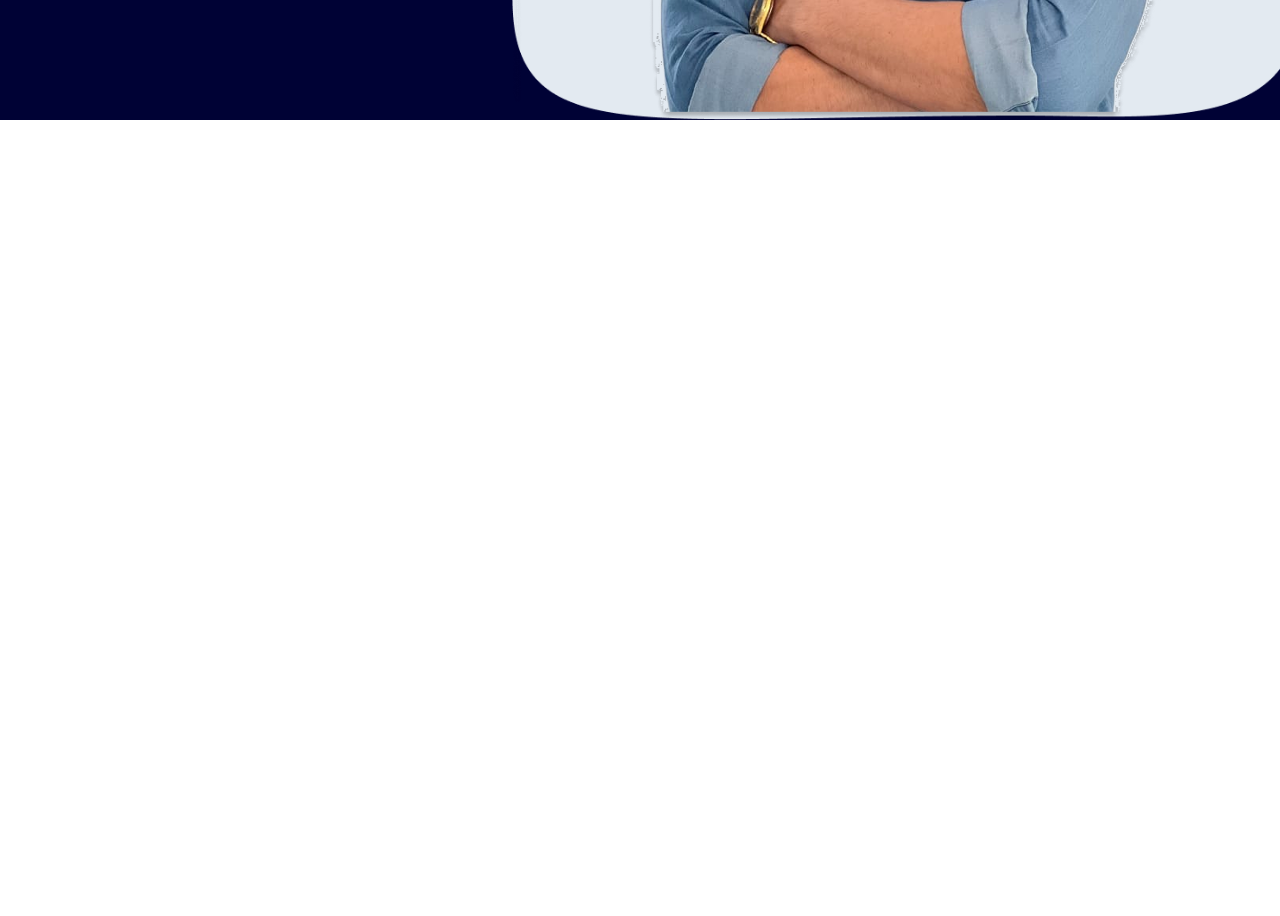
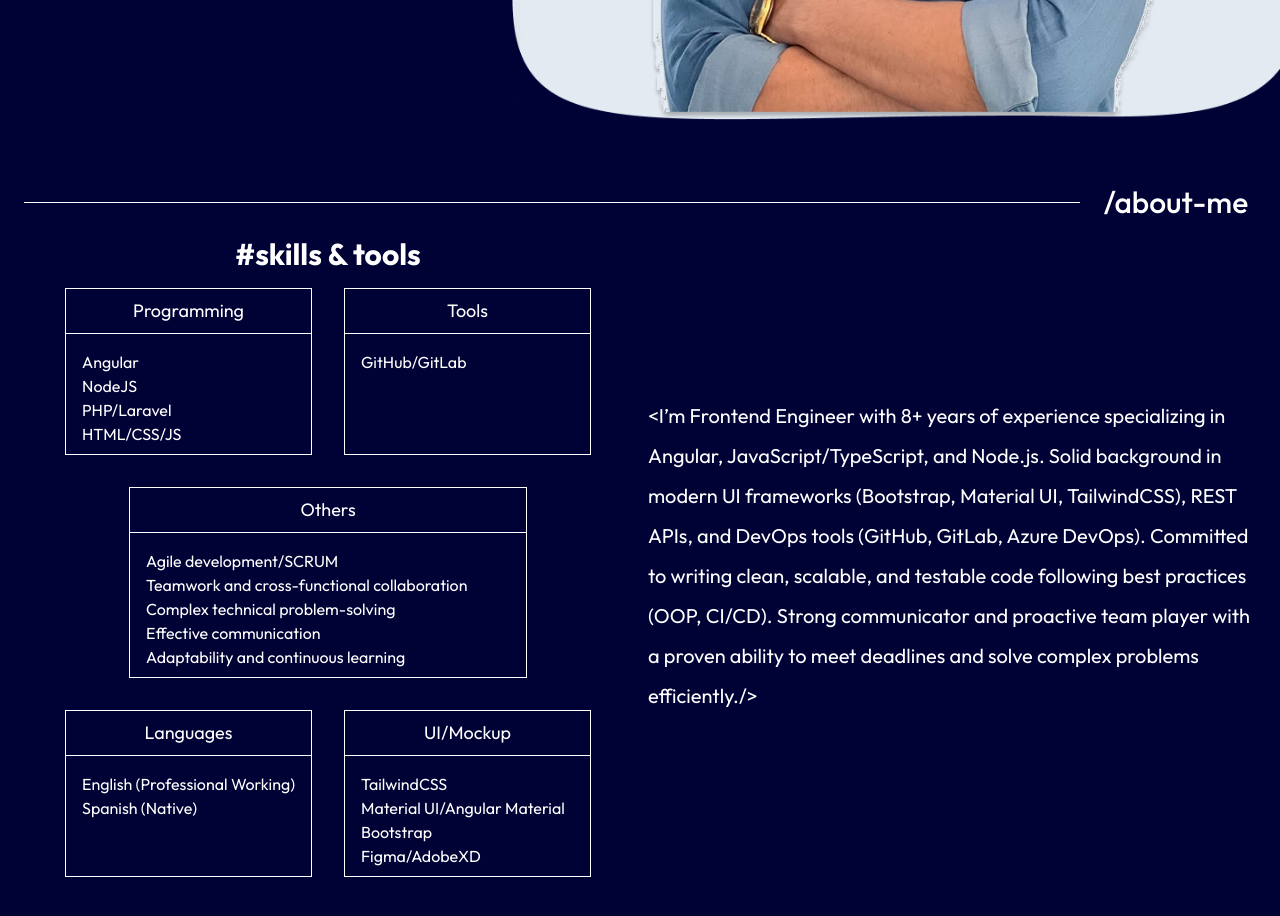
Before and after one commit to adrianpt1991/my-portfolio, an Angular app: page / in a window 1280 px wide. Shown: the part 680-1596 px from the top of the page. Before the commit the page ends 800 px from the top, so only its background shows below. Built offline with nearby package versions, Linux system fonts and the light colour scheme.

Commit message:
starting mockup the about me section

```diff
--- a/src/app/app.html
+++ b/src/app/app.html
@@ -2,5 +2,7 @@
 <app-header />
 <!-- hero section-->
 <app-hero />
+<!-- about section -->
+ <app-about />
 
 <router-outlet />
--- a/src/app/app.ts
+++ b/src/app/app.ts
@@ -2,10 +2,11 @@ import { Component, signal } from '@angular/core';
 import { RouterOutlet } from '@angular/router';
 import { Hero } from './features/hero/hero';
 import { Header } from './layout/header/header';
+import { About } from './features/about/about';
 
 @Component({
   selector: 'app-root',
-  imports: [RouterOutlet, Header, Hero],
+  imports: [RouterOutlet, Header, Hero, About],
   templateUrl: './app.html',
   styleUrl: './app.css'
 })
--- a/src/app/features/about/about.html
+++ b/src/app/features/about/about.html
@@ -1 +1,77 @@
-<p>about works!</p>
+<section class="relative h-dvh text-white px-6 py-16 flex flex-col items-center text-center bg-[#000235]">
+    <!-- Section content -->
+    <div class="w-full h-full container mx-auto">
+        <!-- Section title -->
+        <div class="flex items-center gap-4">
+            <span class="w-full border-b border-white"></span>
+            <span class="text-3xl font-medium min-w-40">/about-me</span>
+        </div>
+        <div class="flex gap-4 w-ful h-full items-center justify-center">
+            <div class="w-1/2 flex flex-col items-center justify-center gap-4">
+                <!-- Section subtitle -->
+                <span class="text-3xl font-bold">#skills & tools</span>
+                <!-- Skills -->
+                <div class="grid grid-cols-2 gap-8">
+                    <!-- Programming -->
+                    <div class="flex flex-col border border-white">
+                        <span class="px-4 py-2 border-b border-white text-lg">Programming</span>
+                        <div class="flex flex-col pt-4 text-base items-start px-4 py-2">
+                            <span>Angular</span>
+                            <span>NodeJS</span>
+                            <span>PHP/Laravel</span>
+                            <span>HTML/CSS/JS</span>
+                        </div>
+                    </div>
+                    <!-- Tools -->
+                    <div class="flex flex-col border border-white">
+                        <span class="px-4 py-2 border-b border-white text-lg">Tools</span>
+                        <div class="flex flex-col pt-4 text-base items-start px-4 py-2">
+                            <span>GitHub/GitLab</span>
+                        </div>
+                    </div>
+                    <!-- Others -->
+                    <div class="flex flex-col border border-white col-span-2 mx-16">
+                        <span class="px-4 py-2 border-b border-white text-lg">Others</span>
+                        <div class="flex flex-col pt-4 text-base items-start px-4 py-2">
+                            <span>Agile development/SCRUM</span>
+                            <span>Teamwork and cross-functional collaboration</span>
+                            <span>Complex technical problem-solving</span>
+                            <span>Effective communication</span>
+                            <span>Adaptability and continuous learning</span>
+                        </div>
+                    </div>
+                    <!-- Languages -->
+                    <div class="flex flex-col border border-white">
+                        <span class="px-4 py-2 border-b border-white text-lg">Languages</span>
+                        <div class="flex flex-col pt-4 text-base items-start px-4 py-2">
+                            <span>English (Professional Working)</span>
+                            <span>Spanish (Native)</span>
+                        </div>
+                    </div>
+                    <!-- UI/Mockup -->
+                    <div class="flex flex-col border border-white">
+                        <span class="px-4 py-2 border-b border-white text-lg">UI/Mockup</span>
+                        <div class="flex flex-col pt-4 text-base items-start px-4 py-2">
+                            <span>TailwindCSS</span>
+                            <span>Material UI/Angular Material</span>
+                            <span>Bootstrap</span>
+                            <span>Figma/AdobeXD</span>
+                        </div>
+                    </div>
+                </div>
+            </div>
+            <div class="w-1/2 flex flex-col items-center justify-center">
+                <!-- About text -->
+                <span class="text-xl text-left leading-10">
+                    &lt;I’m Frontend Engineer with 8+ years of experience specializing in Angular,
+                    JavaScript/TypeScript, and Node.js. Solid background in modern UI frameworks
+                    (Bootstrap, Material UI, TailwindCSS), REST APIs, and DevOps tools (GitHub, GitLab, Azure DevOps).
+                    Committed to writing clean, scalable, and testable code following best practices (OOP, CI/CD).
+                    Strong communicator and proactive team player with a proven ability to meet deadlines and solve
+                    complex problems efficiently./&gt;
+                </span>
+            </div>
+        </div>
+    </div>
+
+</section>
--- a/src/app/features/hero/hero.html
+++ b/src/app/features/hero/hero.html
@@ -1,4 +1,4 @@
-<section class="relative bg-primary-900 h-dvh text-white px-6 py-16 flex flex-col items-center text-center bg-[#000235]">
+<section class="relative h-dvh text-white px-6 py-16 flex flex-col items-center text-center bg-[#000235]">
     <!-- Group circles -->
      <img class="absolute top-24 left-8" width="122" height="105" ngSrc="assets/images/group-elipse.png" priority="1" alt="Group Elipse" />
     <!-- Profile Image -->
--- a/src/index.html
+++ b/src/index.html
@@ -2,7 +2,7 @@
 <html lang="en">
 <head>
   <meta charset="utf-8">
-  <title>MyPortfolio</title>
+  <title>Adrian - Portfolio</title>
   <base href="/">
   <meta name="viewport" content="width=device-width, initial-scale=1">
   <link rel="icon" type="image/x-icon" href="favicon.ico">
```
